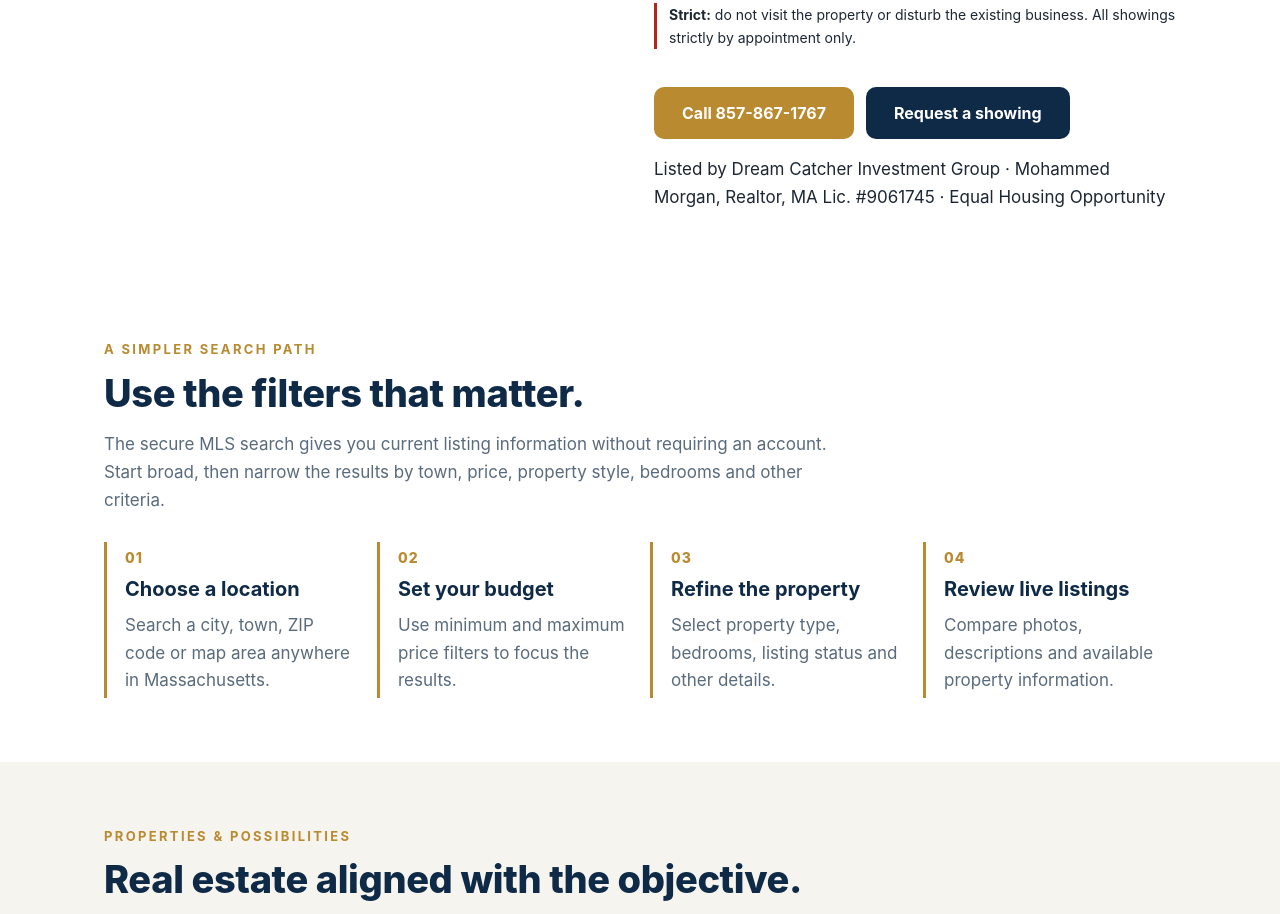
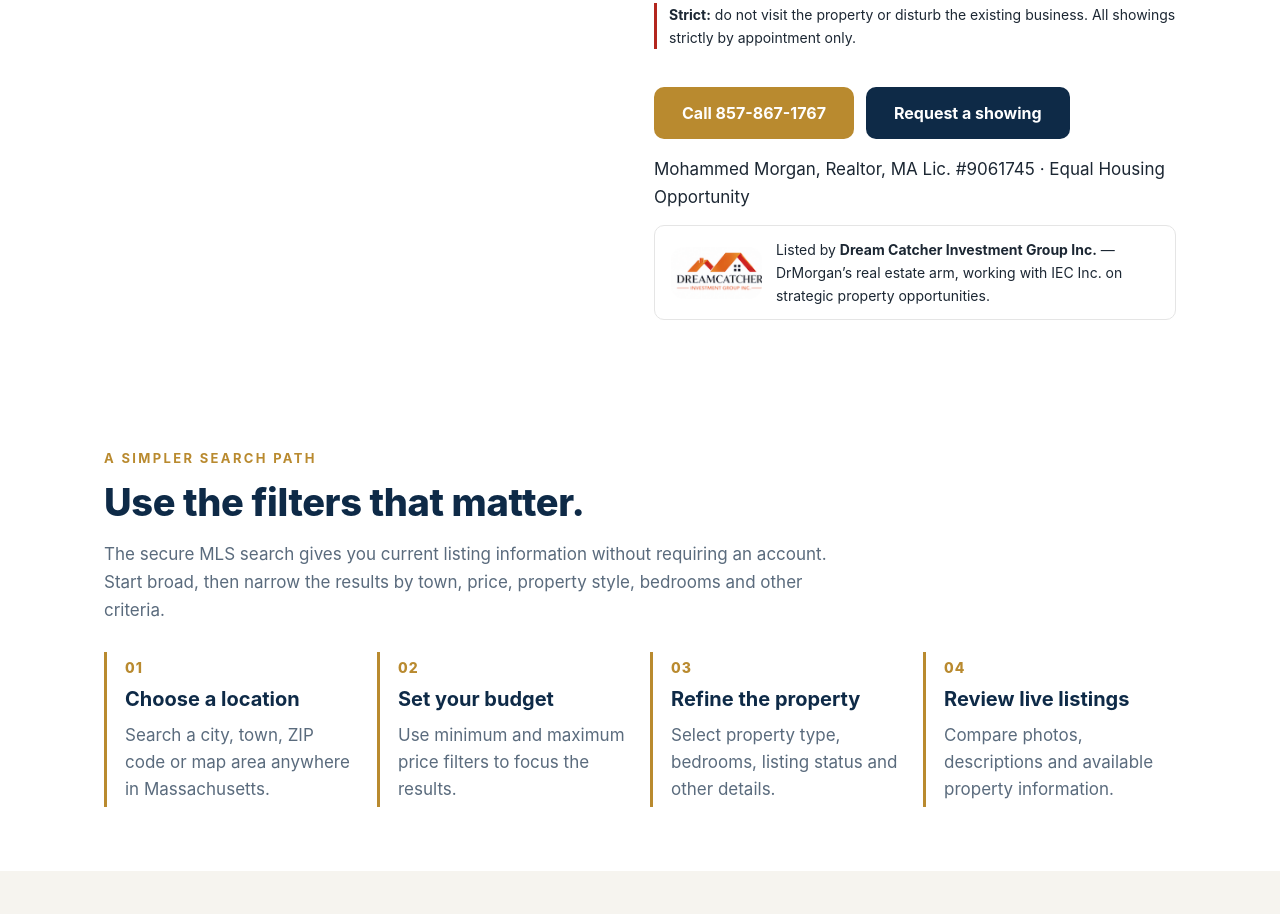
Before and after one commit to DrMorgan73/iecincglobal-site, a website: page real-estate.html in a window 1280 px wide. Shown: the part 1674-2588 px from the top of the page. Drawn offline with Linux system fonts and the light colour scheme.

Commit message:
Real estate page: Dream Catcher logo + IEC relationship on featured listing

```diff
--- a/real-estate.html
+++ b/real-estate.html
@@ -70,7 +70,11 @@
           <a class="btn" href="tel:+18578671767">Call 857-867-1767</a>
           <a class="btn dark" href="contact.html">Request a showing</a>
         </div>
-        <p class="meta" style="margin-top:16px">Listed by Dream Catcher Investment Group &middot; Mohammed Morgan, Realtor, MA Lic. #9061745 &middot; Equal Housing Opportunity</p>
+        <p class="meta" style="margin-top:16px">Mohammed Morgan, Realtor, MA Lic. #9061745 &middot; Equal Housing Opportunity</p>
+        <div style="margin-top:14px;display:flex;align-items:center;gap:14px;background:#fff;border:1px solid #e5e5e5;border-radius:10px;padding:12px 16px">
+          <img src="assets/dream-catcher-logo.png" alt="Dreamcatcher Investment Group Inc." style="height:52px;width:auto">
+          <p style="font-size:14px;margin:0">Listed by <strong>Dream Catcher Investment Group Inc.</strong> &mdash; DrMorgan&rsquo;s real estate arm, working with IEC Inc. on strategic property opportunities.</p>
+        </div>
       </div>
     </div>
   </div>
```
Also changed, not shown: assets/dream-catcher-logo.png (added).
